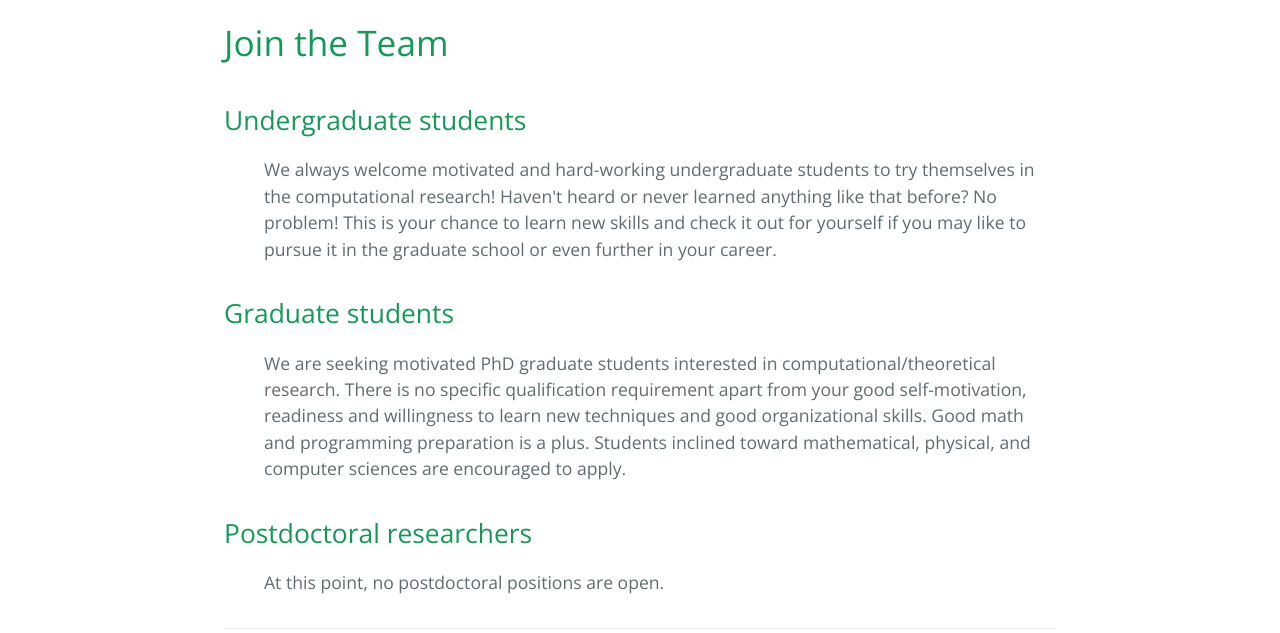
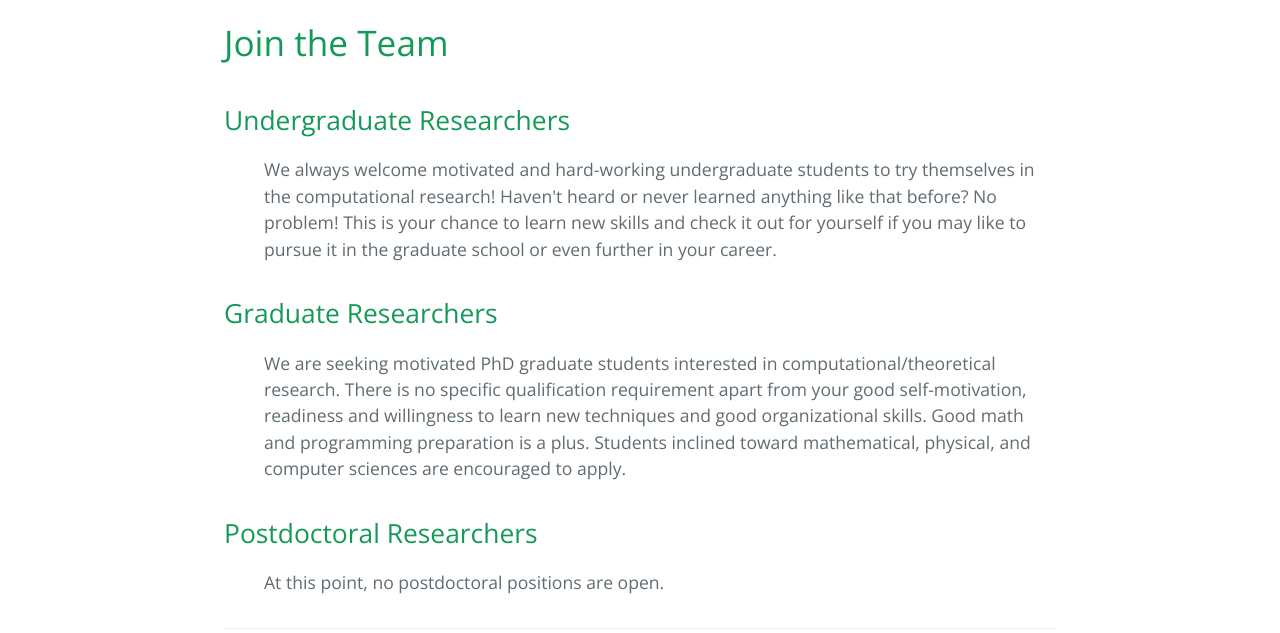
Before and after one commit to dharatrivedi/dharatrivedi.github.io, a Jekyll site: the page built from opportunities.html, in a window 1280 px wide. Shown: the part 352-985 px from the top of the page. Built offline with Jekyll 4.4.1, drawn with Linux system fonts in a browser that asks for light colours.

Commit message:
Update opportunities.html

```diff
--- a/opportunities.html
+++ b/opportunities.html
@@ -5,19 +5,19 @@ title: {{ site.name }}
 
 <div id="home">
   <h1>Join the Team</h1>
-  <h2>Undergraduate students</h2>
+  <h2>Undergraduate Researchers</h2>
   <ul class="posts">
     {% for post in site.posts %}
       We always welcome motivated and hard-working undergraduate students to try themselves in the computational research! Haven't heard or never learned anything like that before? No problem! This is your chance to learn new skills and check it out for yourself if you may like to pursue it in the graduate school or even further in your career.
     {% endfor %}
   </ul>
-  <h2>Graduate students</h2>
+  <h2>Graduate Researchers</h2>
   <ul class="posts">
     {% for post in site.posts %}
       We are seeking motivated PhD graduate students interested in computational/theoretical research. There is no specific qualification requirement apart from your good self-motivation, readiness and willingness to learn new techniques and good organizational skills. Good math and programming preparation is a plus. Students inclined toward mathematical, physical, and computer sciences are encouraged to apply.
     {% endfor %}
   </ul>
-  <h2>Postdoctoral researchers</h2>
+  <h2>Postdoctoral Researchers</h2>
   <ul class="posts">
     {% for post in site.posts %}
       At this point, no postdoctoral positions are open.
```
